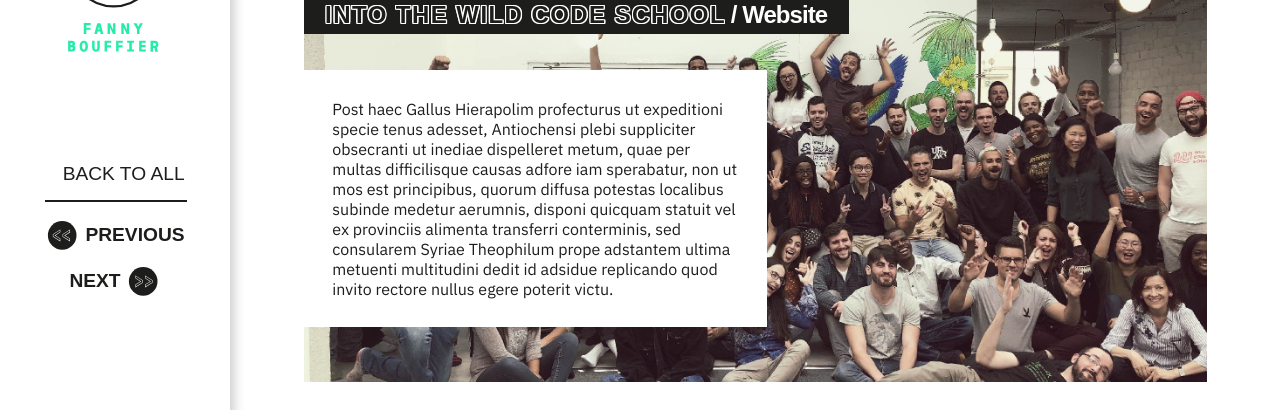
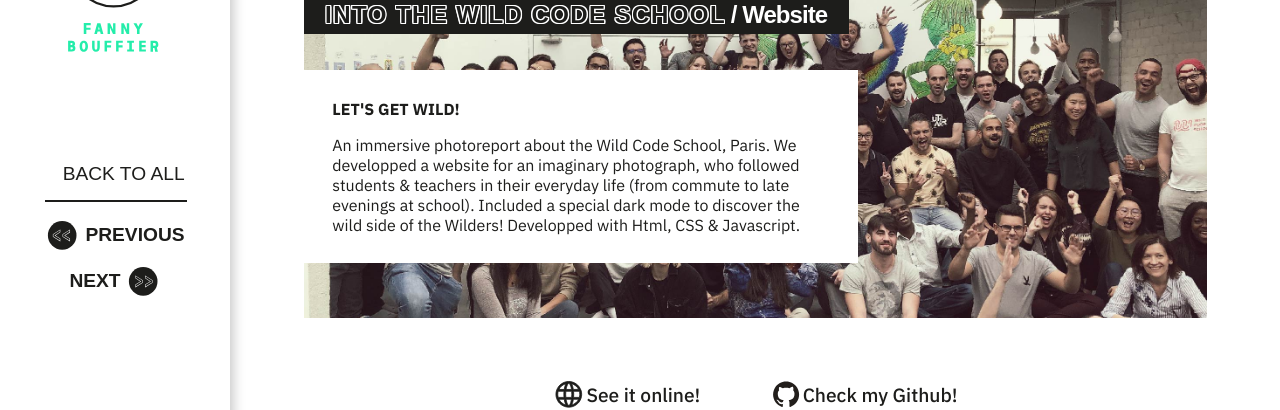
Before and after one commit to fanya3/Portfolio2019, a React (Create React App) app: page /digitalproject/IntoTheWildCodeSchool in a window 1280 px wide. Shown: the part 122-532 px from the top of the page. Built offline with nearby package versions, Linux system fonts and the light colour scheme; a web font is replaced by a local one.

Commit message:
feat(cases): added text for all cases

```diff
--- a/src/assets/css/DisplayCase.scss
+++ b/src/assets/css/DisplayCase.scss
@@ -3,6 +3,11 @@
 
 body {
   background-color: $green;
+}
+
+.CaseDescriptionIntro{
+  font-weight: 800;
+  margin-top: 0;
 }
 
 @media screen and (min-width: 1801px)  {
@@ -182,11 +187,8 @@
   z-index: 20;
   color:$black;
   padding: 1.8em;
-  width: 45%;
+  width: 55%;
 }
-
-
-
 
 .FooterContainer{
   grid-area: footer;
@@ -220,6 +222,8 @@
     width: 65%;
   }
 
+
+
   .CaseContactSection{
     width:100%;
     display: flex;
--- a/src/non-components/Projects.js
+++ b/src/non-components/Projects.js
@@ -8,7 +8,8 @@
     path: "design",
     mission: "Global Redesign",
     color:"#892409",
-    description: "SolutionPost haec Gallus Hierapolim profecturus ut expeditioni specie tenus adesset, Antiochensi plebi suppliciter obsecranti ut inediae dispelleret metum, quae per multas difficilisque causas adfore iam sperabatur, non ut mos est principibus, quorum diffusa potestas localibus subinde medetur aerumnis, disponi quicquam statuit vel ex provinciis alimenta transferri conterminis, sed consularem Syriae Theophilum prope adstantem ultima metuenti multitudini dedit id adsidue replicando quod invito rectore nullus egere poterit victu.",
+    descriptionintro:"THE POT IS ALL!",
+    description: "A new identity that reveals the iconic pot of Danette and its unifying power around a multitude of sublimated recipes. A colorful and gourmet universe with a strengthened and modernized brand. A friendly ton of voice spread on all supports from packaging to bus shelter ads. (France & Belgium)",
     images: [
       {
         id: 0,
@@ -66,7 +67,8 @@
     path: "digital",
     mission: "Web App",
     color:"#08f8d5",
-    description: "Post haec Gallus Hierapolim profecturus ut expeditioni specie tenus adesset, Antiochensi plebi suppliciter obsecranti ut inediae dispelleret metum, quae per multas difficilisque causas adfore iam sperabatur, non ut mos est principibus, quorum diffusa potestas localibus subinde medetur aerumnis, disponi quicquam statuit vel ex provinciis alimenta transferri conterminis, sed consularem Syriae Theophilum prope adstantem ultima metuenti multitudini dedit id adsidue replicando quod invito rectore nullus egere poterit victu.",
+    descriptionintro:"A TASTEFUL APP!",
+    description: "OH MY G! (aka Oh My Glycemia!) is web app which helps teenagers to deal with their diabetes everyday. Starting with one of our diabetic friend struggling with cold and boring medical apps, we decided to develop a more colorful and simple web app more adapted to teens and young adults (based also on personas). Features : a tool to calculate insuline, a tool to calculate total carbohydrates from food intake and a nutritional informations database. Developped with Javascript, React and Nutritional Anses Ciqual API, with Scrum Methodology.",
     link:"eloquent-fermat-974f6b.netlify.com",
     github:"github.com/fanya3/Projet2-OhmyG",
     images: [
@@ -93,7 +95,8 @@
     path: "design",
     mission: "Identity",
     color:"#efd5bb",
-    description: "Post haec Gallus Hierapolim profecturus ut expeditioni specie tenus adesset, Antiochensi plebi suppliciter obsecranti ut inediae dispelleret metum, quae per multas difficilisque causas adfore iam sperabatur, non ut mos est principibus, quorum diffusa potestas localibus subinde medetur aerumnis, disponi quicquam statuit vel ex provinciis alimenta transferri conterminis, sed consularem Syriae Theophilum prope adstantem ultima metuenti multitudini dedit id adsidue replicando quod invito rectore nullus egere poterit victu.",
+    descriptionintro:"SMALL TISSUES FOR A BETTER WORLD!",
+    description: "Trying to change the world with small acts everyday, Sylvie decided to create her own activity putting care and quality into each bee's wrap she makes. The identity encapsulates her know-how and her special cheerfulness! (France)",
     images: [
       {
         id: 0,
@@ -126,7 +129,8 @@
     path: "design",
     mission: "Graphic Design",
     color:"#00a1b2",
-    description: "Post haec Gallus Hierapolim profecturus ut expeditioni specie tenus adesset, Antiochensi plebi suppliciter obsecranti ut inediae dispelleret metum, quae per multas difficilisque causas adfore iam sperabatur, non ut mos est principibus, quorum diffusa potestas localibus subinde medetur aerumnis, disponi quicquam statuit vel ex provinciis alimenta transferri conterminis, sed consularem Syriae Theophilum prope adstantem ultima metuenti multitudini dedit id adsidue replicando quod invito rectore nullus egere poterit victu.",
+    descriptionintro:"FIRST STEPS ON THE ZERO WASTE PATH!",
+    description: "A new presentation for the 'Beginners Zero Waste Program' of the non-profit organization, Zero Waste Paris. This program was developped within the local groups to sensibilize to global zero waste approach and challenges (global waste and plastic pollution, first small actions to a more conscious consumption, with reduced costs and reduced environmental footprint).",
     images: [
       {
         id: 0,
@@ -163,7 +167,8 @@
     path: "design",
     mission: "Corporate Identity",
     color:"#243e93",
-    description: "Post haec Gallus Hierapolim profecturus ut expeditioni specie tenus adesset, Antiochensi plebi suppliciter obsecranti ut inediae dispelleret metum, quae per multas difficilisque causas adfore iam sperabatur, non ut mos est principibus, quorum diffusa potestas localibus subinde medetur aerumnis, disponi quicquam statuit vel ex provinciis alimenta transferri conterminis, sed consularem Syriae Theophilum prope adstantem ultima metuenti multitudini dedit id adsidue replicando quod invito rectore nullus egere poterit victu.",
+    descriptionintro:"A POSITIVE BREATH OF FRESH AIR!",
+    description: "Calycé Développement is a local company specialized in wind farms. The 3 founders, Mael, Dorothée and Eric believe in developping small local projects that leads to territorial dynamism. The identity conveys the local roots of the 3 partners through the 3 wind turbines anchored in fields, that disperse sparkles of joy on 'Souffle d'Espoir' identity (a social and charitable initiative that offers financial support to 3 medical charitable organizations).",
     images: [
       {
         id: 0,
@@ -205,12 +210,13 @@
     cover_image: "/images/CARDS/INTOTHEWILD-CARD.gif",
     type1: "Online",
     alt: "Into The Wild Code School",
-    description: "Post haec Gallus Hierapolim profecturus ut expeditioni specie tenus adesset, Antiochensi plebi suppliciter obsecranti ut inediae dispelleret metum, quae per multas difficilisque causas adfore iam sperabatur, non ut mos est principibus, quorum diffusa potestas localibus subinde medetur aerumnis, disponi quicquam statuit vel ex provinciis alimenta transferri conterminis, sed consularem Syriae Theophilum prope adstantem ultima metuenti multitudini dedit id adsidue replicando quod invito rectore nullus egere poterit victu.",
     path: "digital",
+    mission: "Website",
+    color:"#504df4",
+    descriptionintro:"LET'S GET WILD!",
+    description: "An immersive photoreport about the Wild Code School, Paris. We developped a website for an imaginary photograph, who followed students & teachers in their everyday life (from commute to late evenings at school). Included a special dark mode to discover the wild side of the Wilders! Developped with Html, CSS & Javascript.",
     link:"fanya3.github.io/Projet1-IntoTheWildCodeSchool",
     github:"github.com/fanya3/Projet1-IntoTheWildCodeSchool",
-    mission: "Website",
-    color:"#504df4",
     images: [
       {
         id: 0,
@@ -233,11 +239,12 @@
     type1: "Online",
     alt: "Xavier Chanard",
     path: "digital",
+    mission: "Identity & Web Design",
+    color:"#ff6a48",
     link:"www.psychanalyste-sophrologue-chanard.com",
     github: 'NULL',
-    mission: "Identity & Web Design",
-    color:"#ff6a48",
-    description: "TEST haec Gallus Hierapolim profecturus ut expeditioni specie tenus adesset, Antiochensi plebi suppliciter obsecranti ut inediae dispelleret metum, quae per multas difficilisque causas adfore iam sperabatur, non ut mos est principibus, quorum diffusa potestas localibus subinde medetur aerumnis, disponi quicquam statuit vel ex provinciis alimenta transferri conterminis, sed consularem Syriae Theophilum prope adstantem ultima metuenti multitudini dedit id adsidue replicando quod invito rectore nullus egere poterit victu.",
+    descriptionintro:"THE POT IS ALL!",
+    description: "Xavier Chanard is a Psychoanalyst and an experimented Sophrologist. The identity encapsulates how these two methods are complementing each other. Xavier offers a flexible and balanced method to help people to deal with their problems, as well as an incredible professionalism, scientific approach and discretion.",
     images: [
       {
         id: 0,
@@ -266,7 +273,8 @@
     path: "design",
     mission: "Branding & Packaging",
     color:"#6b95d6",
-    description: "Post haec Gallus Hierapolim profecturus ut expeditioni specie tenus adesset, Antiochensi plebi suppliciter obsecranti ut inediae dispelleret metum, quae per multas difficilisque causas adfore iam sperabatur, non ut mos est principibus, quorum diffusa potestas localibus subinde medetur aerumnis, disponi quicquam statuit vel ex provinciis alimenta transferri conterminis, sed consularem Syriae Theophilum prope adstantem ultima metuenti multitudini dedit id adsidue replicando quod invito rectore nullus egere poterit victu.",
+    descriptionintro:"JUST BACK FROM FISHING!",
+    description: "A complete new identity and ranges redesign to capture this moment, embody history and the know-how of Petit Navire in order to reveal an iconic love brand. Going back to basics, showing the freshness of the products and the wealth of flavors offered by the sea. (France)",
     images: [
       {
         id: 0,
@@ -303,7 +311,8 @@
     path: "design",
     mission: "Branding & Packaging",
     color:"#f7bd89",
-    description: "Post haec Gallus Hierapolim profecturus ut expeditioni specie tenus adesset, Antiochensi plebi suppliciter obsecranti ut inediae dispelleret metum, quae per multas difficilisque causas adfore iam sperabatur, non ut mos est principibus, quorum diffusa potestas localibus subinde medetur aerumnis, disponi quicquam statuit vel ex provinciis alimenta transferri conterminis, sed consularem Syriae Theophilum prope adstantem ultima metuenti multitudini dedit id adsidue replicando quod invito rectore nullus egere poterit victu.",
+    descriptionintro:"WHITE IS THE NEW INDULGENCE!",
+    description: "A new premium Danone range for dairy french market. Original and creative recipes based on sensorial milky pleasure, to embody a premium dessert offer but true to the brand's DNA. 3 ranges : plain yoghurt with crunchy fruit coulis, unique milky foam texture with a melty heart inside and fruity duo sorbet styled recipe. (France)",
     images: [
       {
         id: 0,
@@ -344,7 +353,8 @@
     path: "design",
     mission: "Branding & Packaging",
     color:"#eb212e",
-    description: "DANONE B2B : POP ART IN THE DAIRY WORLD. Danone  Group  B2B  Branch  for  Catering  Profesionnals has decided  to  boost  referencing and to feed Danone Equity. The new Danone Bicouche launched with exclusive and exquisite flavors is good & beautiful all at once. A fun and tasty creation that highlights varieties by using strong and modern color codes to promote impulsive consumption. (France & Belgium)",
+    descriptionintro:"POP ART IN THE DAIRY WORLD!",
+    description: "Danone  Group  B2B  Branch  for  Catering  Profesionnals has decided  to  boost  referencing and to feed Danone Equity. The new Danone Bicouche launched with exclusive and exquisite flavors is good & beautiful all at once. A fun and tasty creation that highlights varieties by using strong and modern color codes to promote impulsive consumption. (France & Belgium)",
     images: [
       {
         id: 0,
--- a/src/pages/DisplayCases/DisplayCaseDesign.js
+++ b/src/pages/DisplayCases/DisplayCaseDesign.js
@@ -37,7 +37,11 @@
     return (
       <div className="CaseIntroSection" style={{backgroundImage:`url(${this.state.project[0].images[0].image})`}}>
         <h2 className="blackTitle4">{this.state.project[0].alt}<span className="missionTitle">/ {this.state.project[0].mission}</span></h2>
+
         <p className="CaseDescription">
+        <p className="CaseDescriptionIntro">
+          {this.state.project[0].descriptionintro}
+        </p>
           {this.state.project[0].description}
         </p>
       </div>
--- a/src/pages/DisplayCases/DisplayCaseDigital.js
+++ b/src/pages/DisplayCases/DisplayCaseDigital.js
@@ -42,6 +42,9 @@
       <div className="CaseIntroSection" style={{backgroundImage:`url(${this.state.project[0].images[0].image})`}}>
         <h2 className="blackTitle4">{this.state.project[0].alt}<span className="missionTitle">/ {this.state.project[0].mission}</span></h2>
         <p className="CaseDescription">
+        <p className="CaseDescriptionIntro">
+          {this.state.project[0].descriptionintro}
+        </p>
           {this.state.project[0].description}
         </p>
       </div>
--- a/src/pages/Homepage/Homepage.js
+++ b/src/pages/Homepage/Homepage.js
@@ -44,7 +44,7 @@
             <div className="HomepageHelloContainer">
               <img className="HomepageHelloLogo" src={Hello} alt="hello logo" />
               <p className="HomepageHelloText">
-                I’m a lively cheerful senior designer <br />
+                I’m a lively cheerful design director <br />
                 &amp; creative developer!
               </p>
               <p className="HomepageHelloLegend">
```
